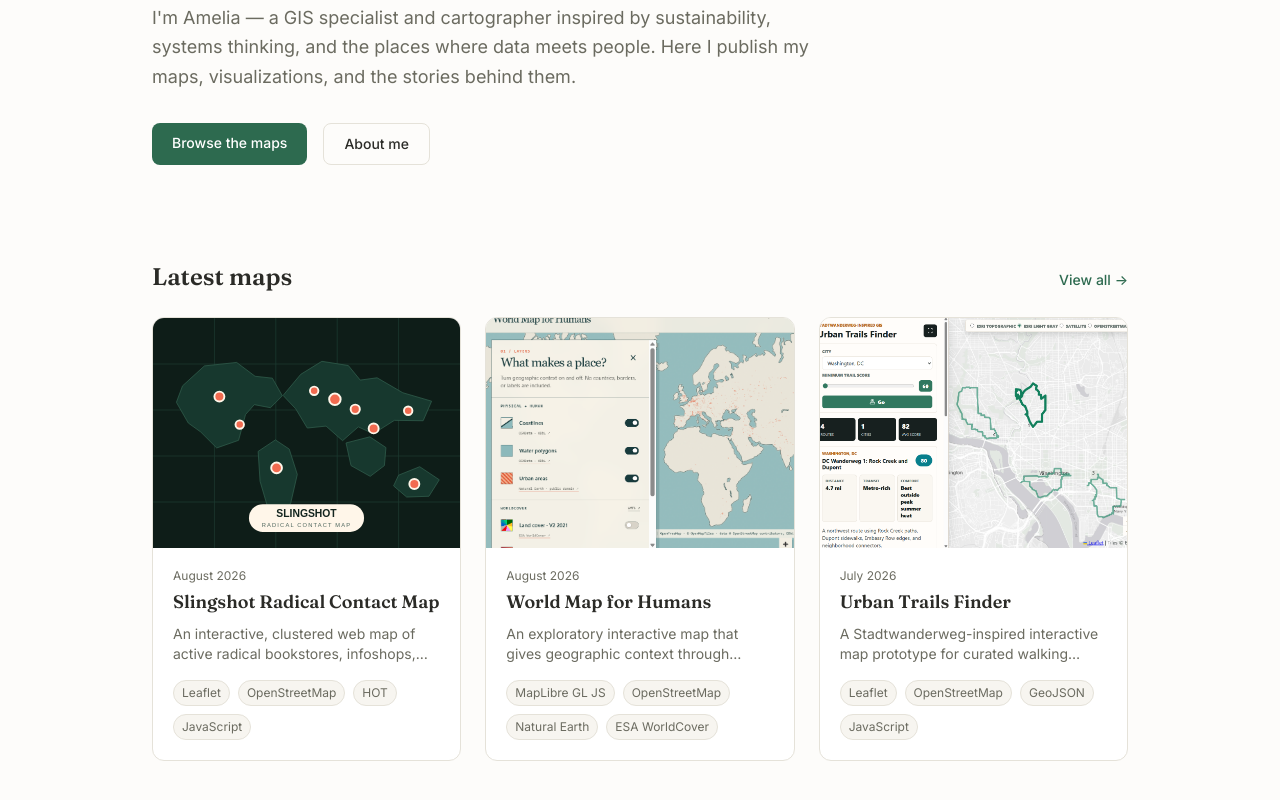
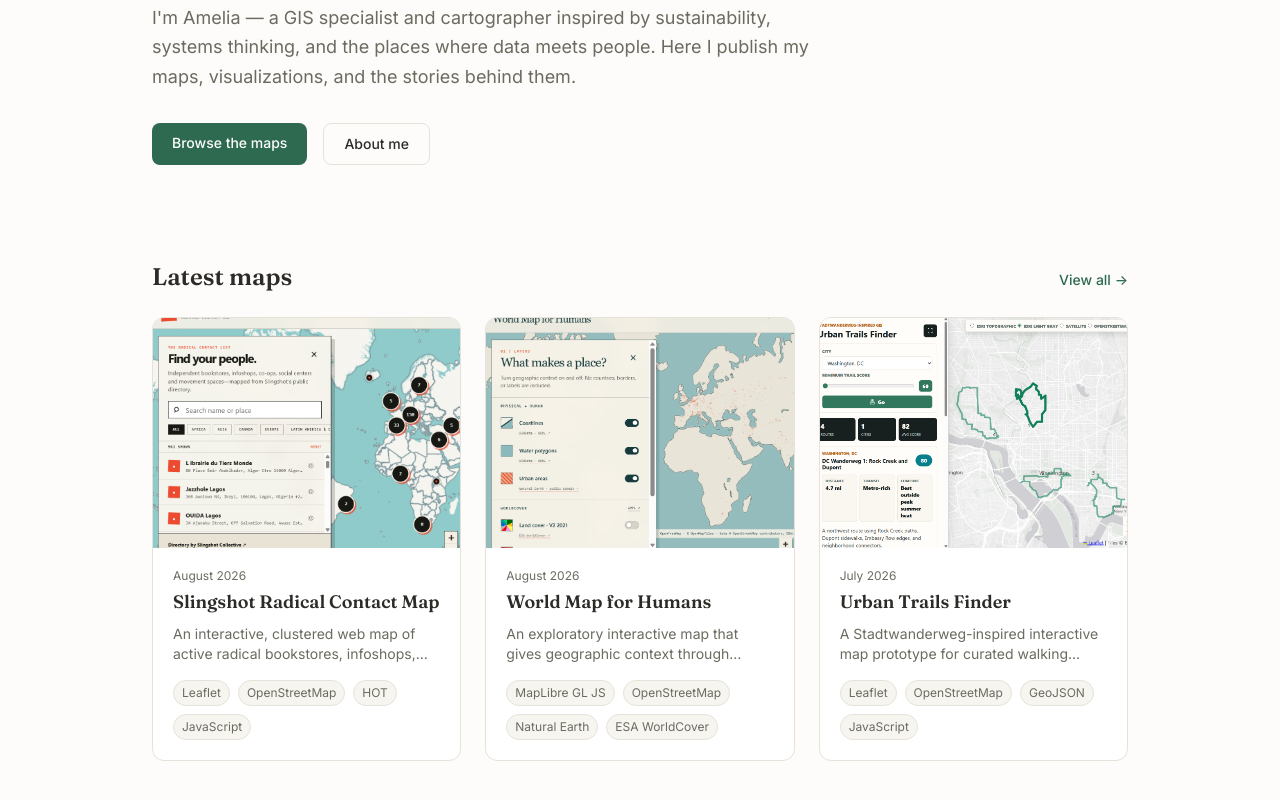
Before and after one commit to ameliarowland/ameliarowland.github.io, an Astro site: page / in a window 1280 px wide. Shown: the part 298-1098 px from the top of the page. Built offline with nearby package versions, Linux system fonts and the light colour scheme; Astro itself is replaced by a stand-in of ours.

Commit message:
Change image for slingshot-radical-contact-map
Updated the image for the Slingshot Radical Contact Map.

```diff
--- a/src/content/maps/slingshot-radical-contact-map.md
+++ b/src/content/maps/slingshot-radical-contact-map.md
@@ -2,7 +2,7 @@
 title: "Slingshot Radical Contact Map"
 description: "An interactive, clustered web map of active radical bookstores, infoshops, co-ops, social centers, and movement spaces worldwide."
 date: 2026-08-29
-image: /maps/slingshot-radical-contact-map.svg
+image: /maps/slingshot.png
 embedUrl: https://ameliarowland.github.io/slingshot-radical-contact-map/
 tallEmbed: true
 tools: [Leaflet, OpenStreetMap, HOT, JavaScript]
```
